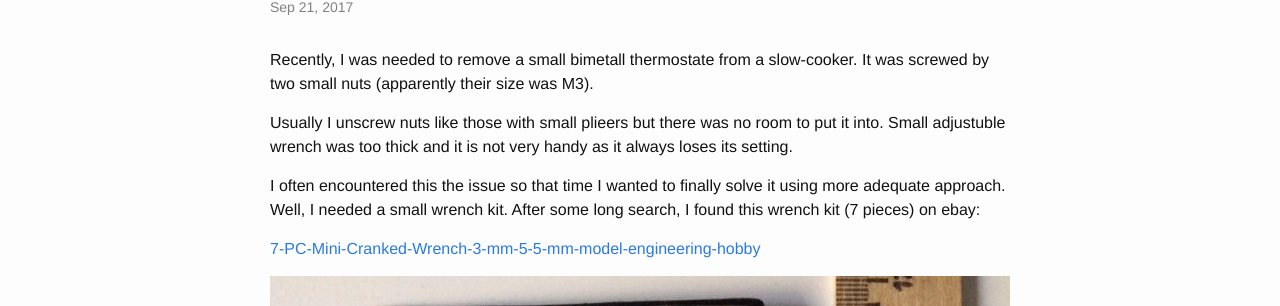
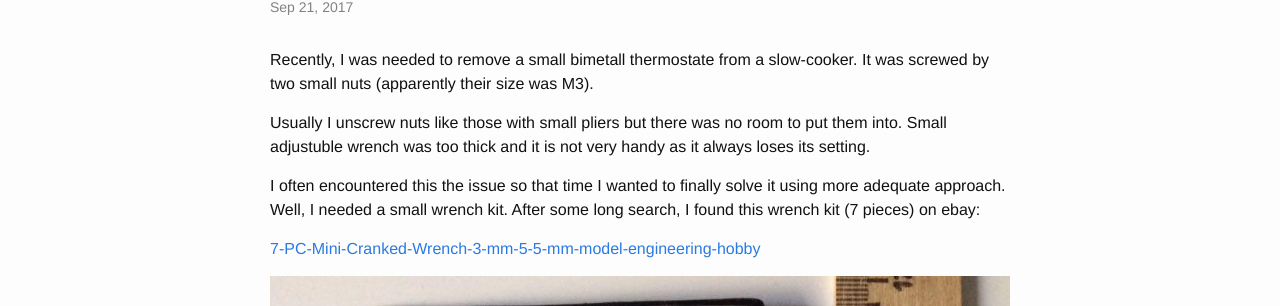
Before and after one commit to eugene-nikolaev/badcircuits.com, a Jekyll site: the page built from _posts/2017-09-21-small-wrench-kit.markdown, in a window 1280 px wide. Shown: the part 142-448 px from the top of the page. Built offline with Jekyll 4.4.1, drawn with Linux system fonts in a browser that asks for light colours; comment, search, counter and statistics services are not loaded.

Commit message:
Fix type

```diff
--- a/_posts/2017-09-21-small-wrench-kit.markdown
+++ b/_posts/2017-09-21-small-wrench-kit.markdown
@@ -8,7 +8,7 @@ categories: tools
 
 Recently, I was needed to remove a small bimetall thermostate from a slow-cooker. It was screwed by two small nuts (apparently their size was M3).
 
-Usually I unscrew nuts like those with small plieers but there was no room to put it into.
+Usually I unscrew nuts like those with small pliers but there was no room to put them into.
 Small adjustuble wrench was too thick and it is not very handy as it always loses its setting.
 
 I often encountered this the issue so that time I wanted to finally solve it using more adequate approach.
```
